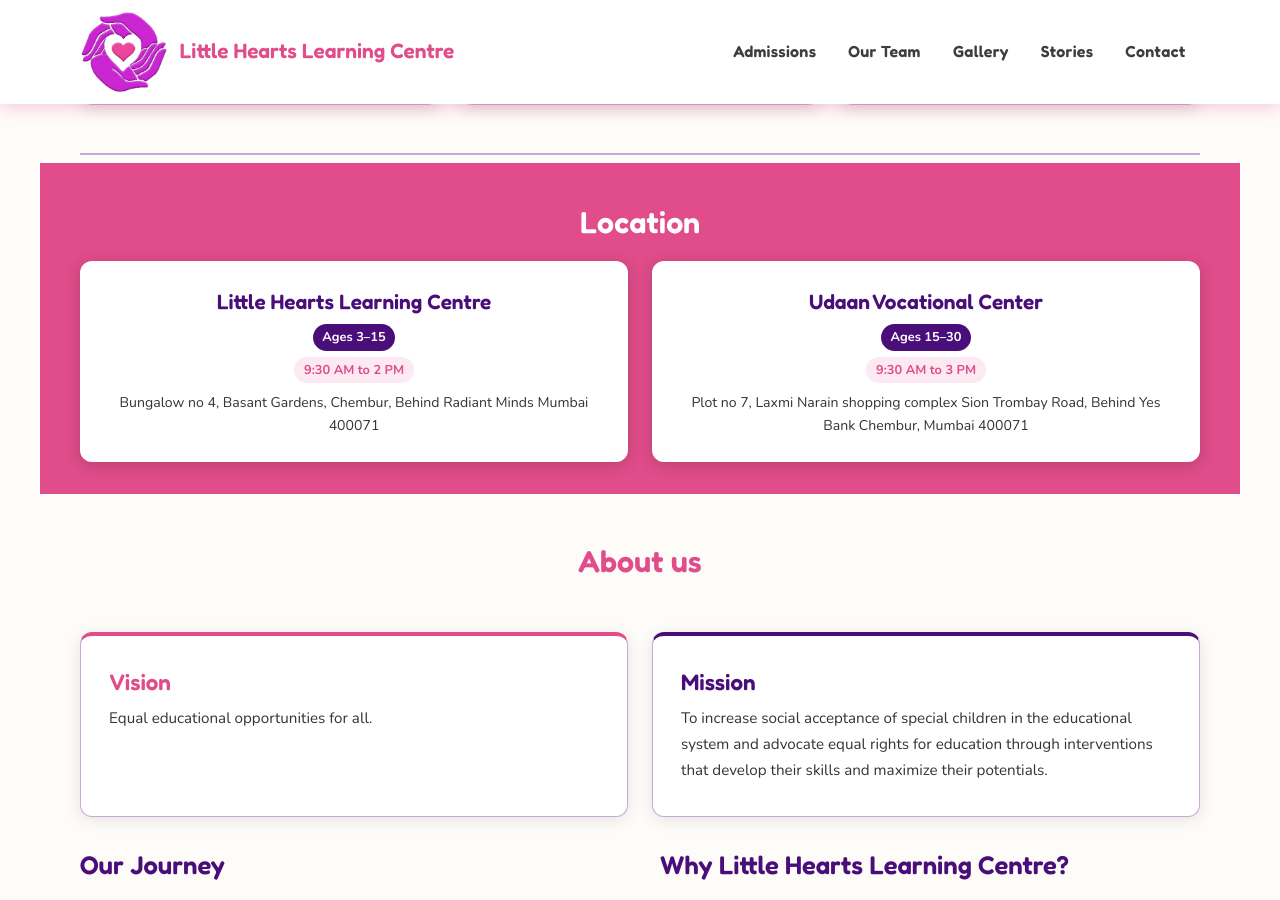
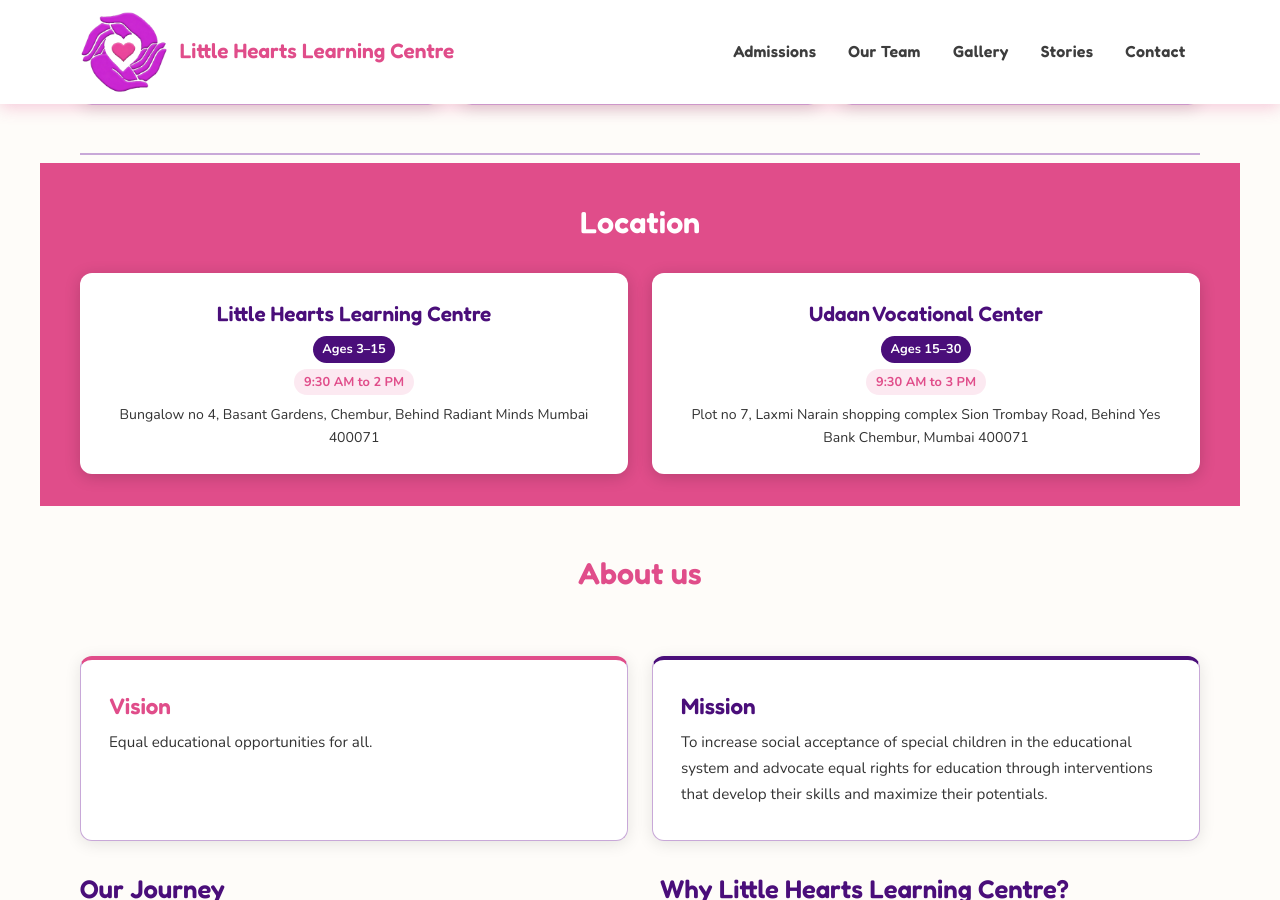
Before and after one commit to Cortinarius-I/LHLC_deCAP, a Jekyll site: the page built from index.md, in a window 1280 px wide and 900 px high, scrolled down 752 px. Built offline with Jekyll 4.4.1, drawn with Linux system fonts in a browser that asks for light colours.

Commit message:
limit displayed activities to six and adjust layout margins

```diff
--- a/_layouts/default.html
+++ b/_layouts/default.html
@@ -170,9 +170,11 @@
 <section class="life-section" id="life">
 <h2 class="section-title">Life @ LHLC</h2>
 <div class="activities-grid">
+{% assign img_shown = 0 %}
 {% for activity in site.activities %}
 {% if activity.drive_id and activity.drive_id != "" %}{% assign act_has_img = true %}{% elsif activity.image and activity.image != "" %}{% assign act_has_img = true %}{% else %}{% assign act_has_img = false %}{% endif %}
-<a href="{{ activity.url | relative_url }}" class="activity-card{% unless act_has_img %} activity-card--more{% endunless %}">
+{% if act_has_img and img_shown < 6 %}{% assign img_shown = img_shown | plus: 1 %}{% assign card_hidden = false %}{% else %}{% assign card_hidden = true %}{% endif %}
+<a href="{{ activity.url | relative_url }}" class="activity-card{% if card_hidden %} activity-card--more{% endif %}">
 {% if activity.drive_id and activity.drive_id != "" %}
 <img src="https://drive.google.com/thumbnail?id={{ activity.drive_id }}&sz=w600" alt="{{ activity.title }}" loading="lazy">
 {% elsif activity.image and activity.image != "" %}
--- a/assets/css/main.scss
+++ b/assets/css/main.scss
@@ -288,7 +288,7 @@
   font-size: 1.9rem;
   color: $primary;
   text-align: center;
-  margin: 0 0 1.25rem;
+  margin: 0 0 2rem;
 }
 
 // ── Locations ──
@@ -403,7 +403,7 @@
   line-height: 1.75;
   color: $text;
   margin: 0 0 2.5rem;
-  text-align: center;
+  text-align: left;
 }
 
 .admissions-timeline {
```
